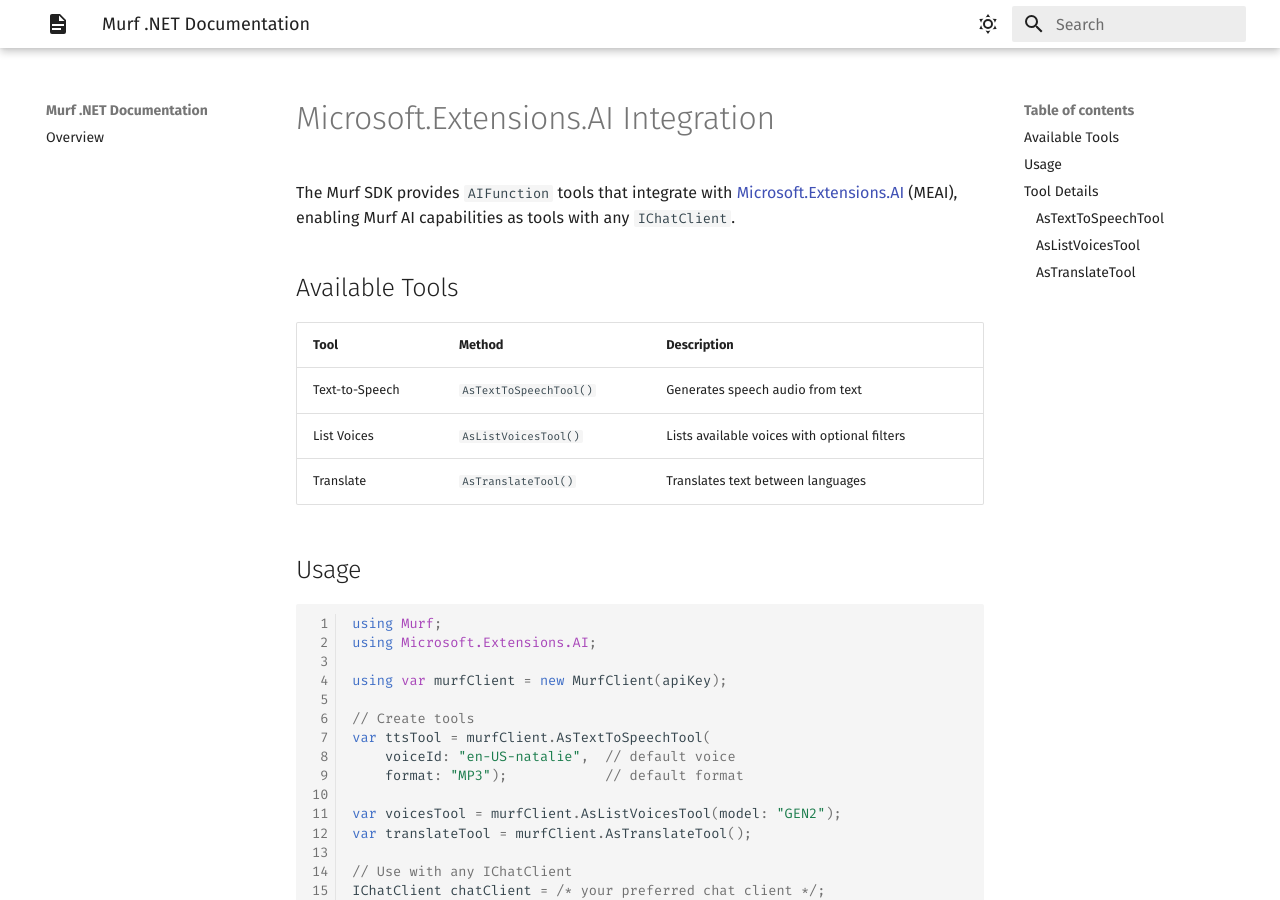
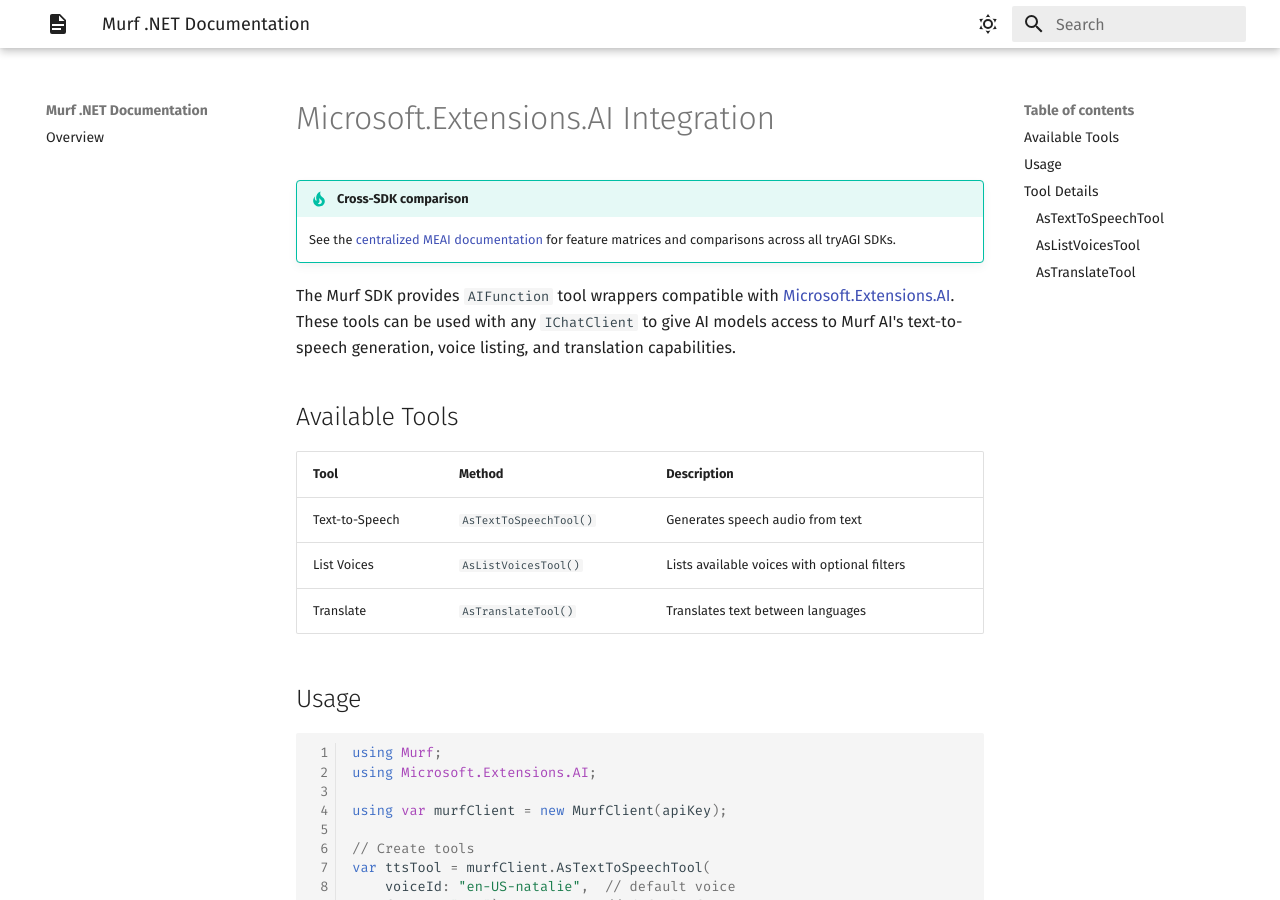
Before and after one commit to tryAGI/Murf, an MkDocs documentation site: the page built from docs/guides/meai.md, in a window 1280 px wide and 900 px high. Built offline with MkDocs 1.6.1 and Material for MkDocs 9.7.7, drawn with Linux system fonts in a browser that asks for light colours; the version menu is left out.

Commit message:
Standardize MEAI guide intro text
Co-Authored-By: Claude Opus 4.6 <noreply@anthropic.com>

```diff
--- a/docs/guides/meai.md
+++ b/docs/guides/meai.md
@@ -1,6 +1,9 @@
 # Microsoft.Extensions.AI Integration
 
-The Murf SDK provides `AIFunction` tools that integrate with [Microsoft.Extensions.AI](https://www.nuget.org/packages/Microsoft.Extensions.AI) (MEAI), enabling Murf AI capabilities as tools with any `IChatClient`.
+!!! tip "Cross-SDK comparison"
+    See the [centralized MEAI documentation](https://tryagi.github.io/docs/meai/) for feature matrices and comparisons across all tryAGI SDKs.
+
+The Murf SDK provides `AIFunction` tool wrappers compatible with [Microsoft.Extensions.AI](https://learn.microsoft.com/en-us/dotnet/ai/microsoft-extensions-ai). These tools can be used with any `IChatClient` to give AI models access to Murf AI's text-to-speech generation, voice listing, and translation capabilities.
 
 ## Available Tools
 
```
